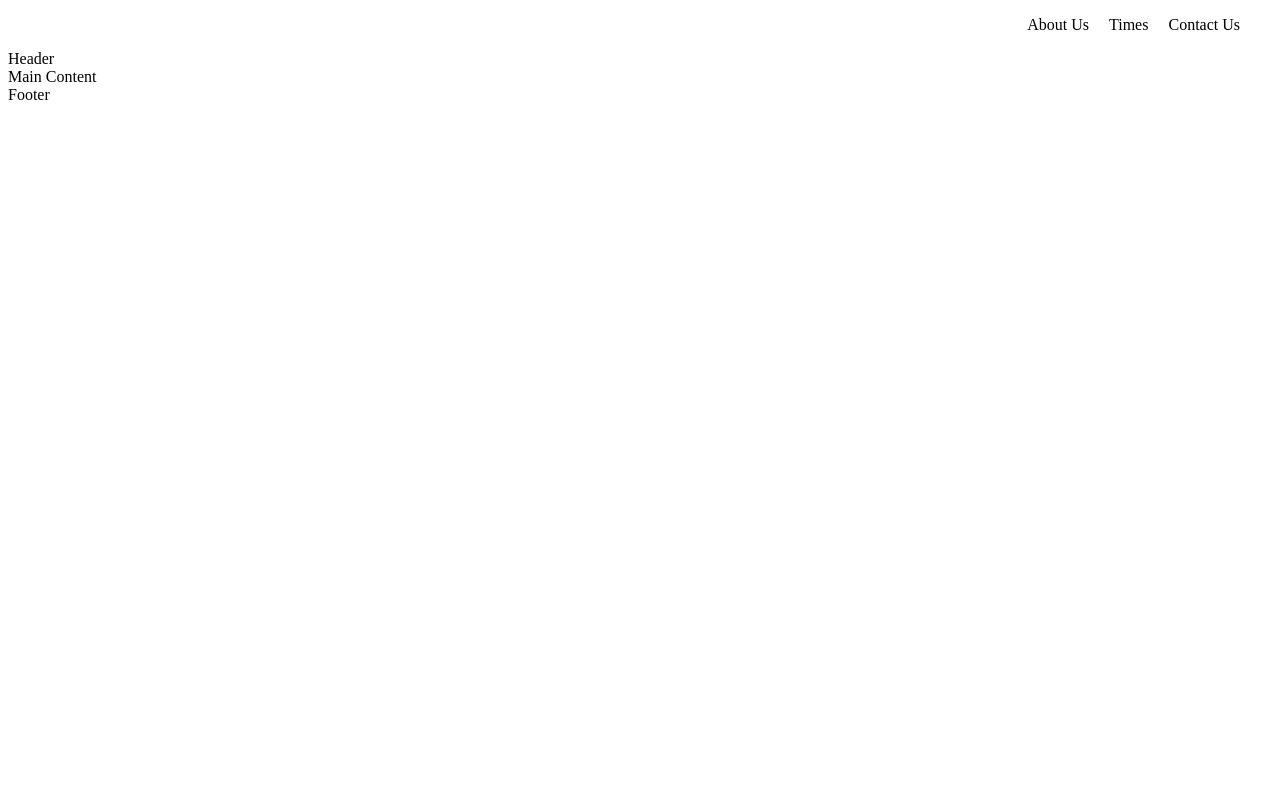
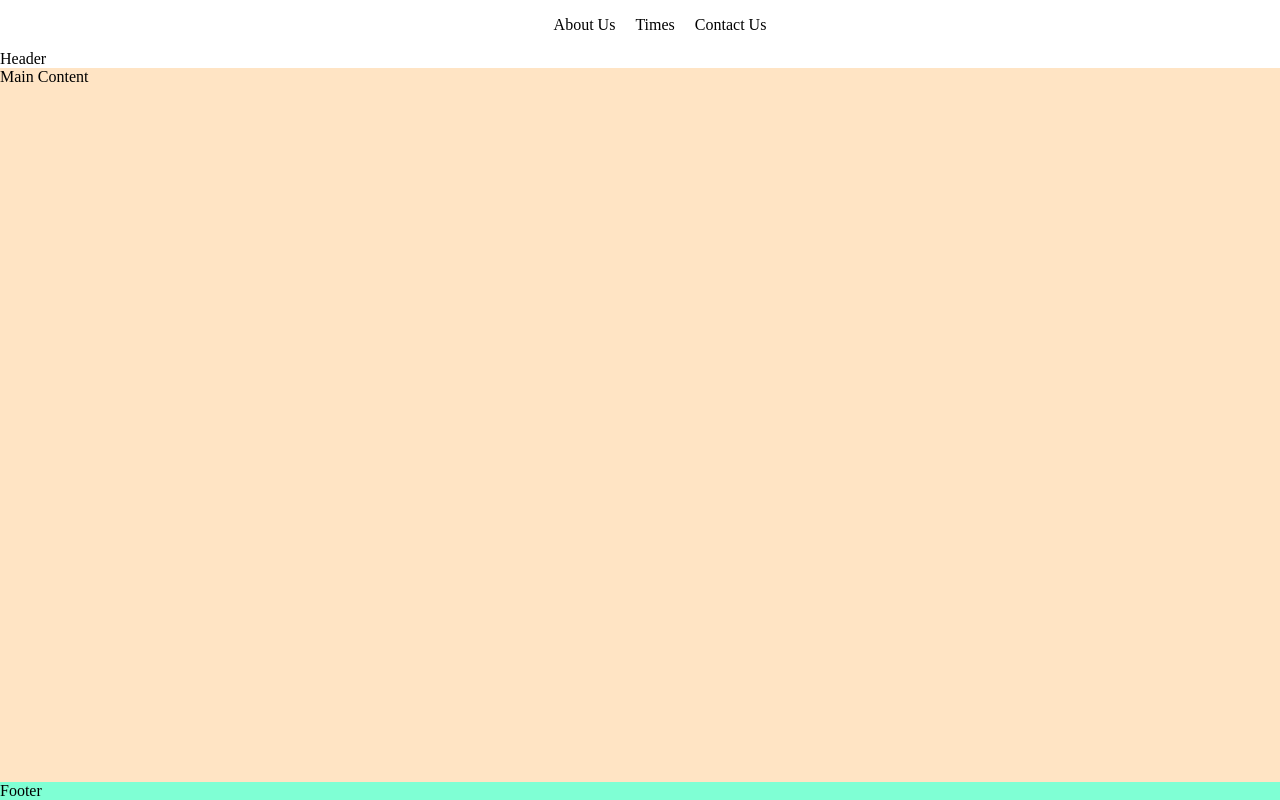
Before and after one commit to AJMCoder/Project1, a plain HTML site: page index.html in a window 1280 px wide. Drawn offline with Linux system fonts and the light colour scheme.

Commit message:
adjusted general styling and footer placement

```diff
--- a/assets/css/main.css
+++ b/assets/css/main.css
@@ -1,3 +1,17 @@
+/* Google fots import */
+@import url('https://fonts.googleapis.com/css2?family=Oswald:wght@300&display=swap');
+
+
+/* General styling */
+body {
+    min-height: 100vh;
+    margin: 0;
+    display: flex;
+    flex-direction: column;
+    /* Generic project styles */
+}
+
+/* Nav Styling */
 .container {
     max-width: 1200px;
     margin: 0 auto
@@ -9,3 +23,21 @@
     justify-content: flex-end;
     gap: 20px;
 }
+
+/* Header Styling */
+header {
+
+}
+
+
+
+/* Main Content */
+main {
+    background-color: bisque;
+    flex: 1 0 auto;
+}
+
+/* Footer */
+footer {
+    background-color: aquamarine;
+}
```
